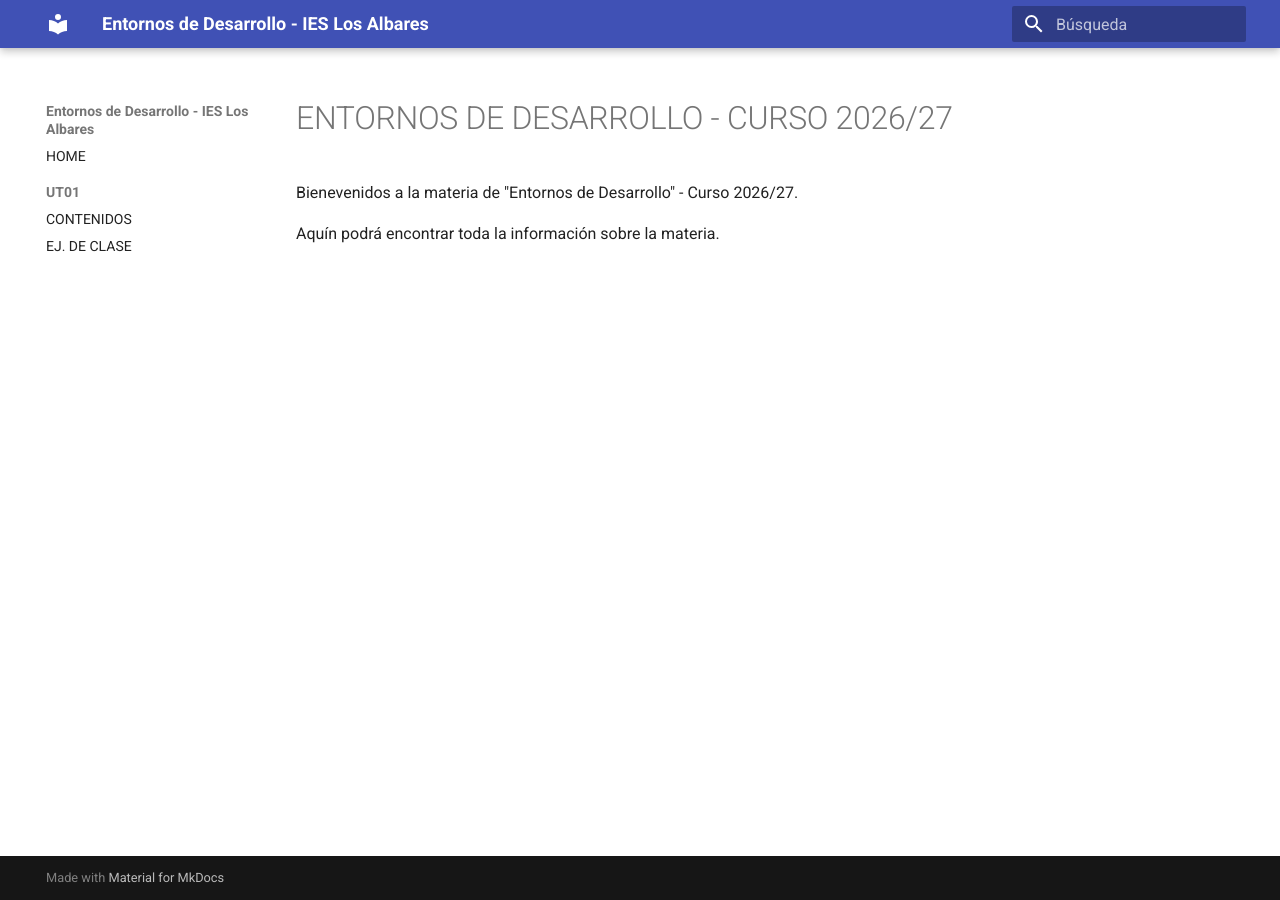
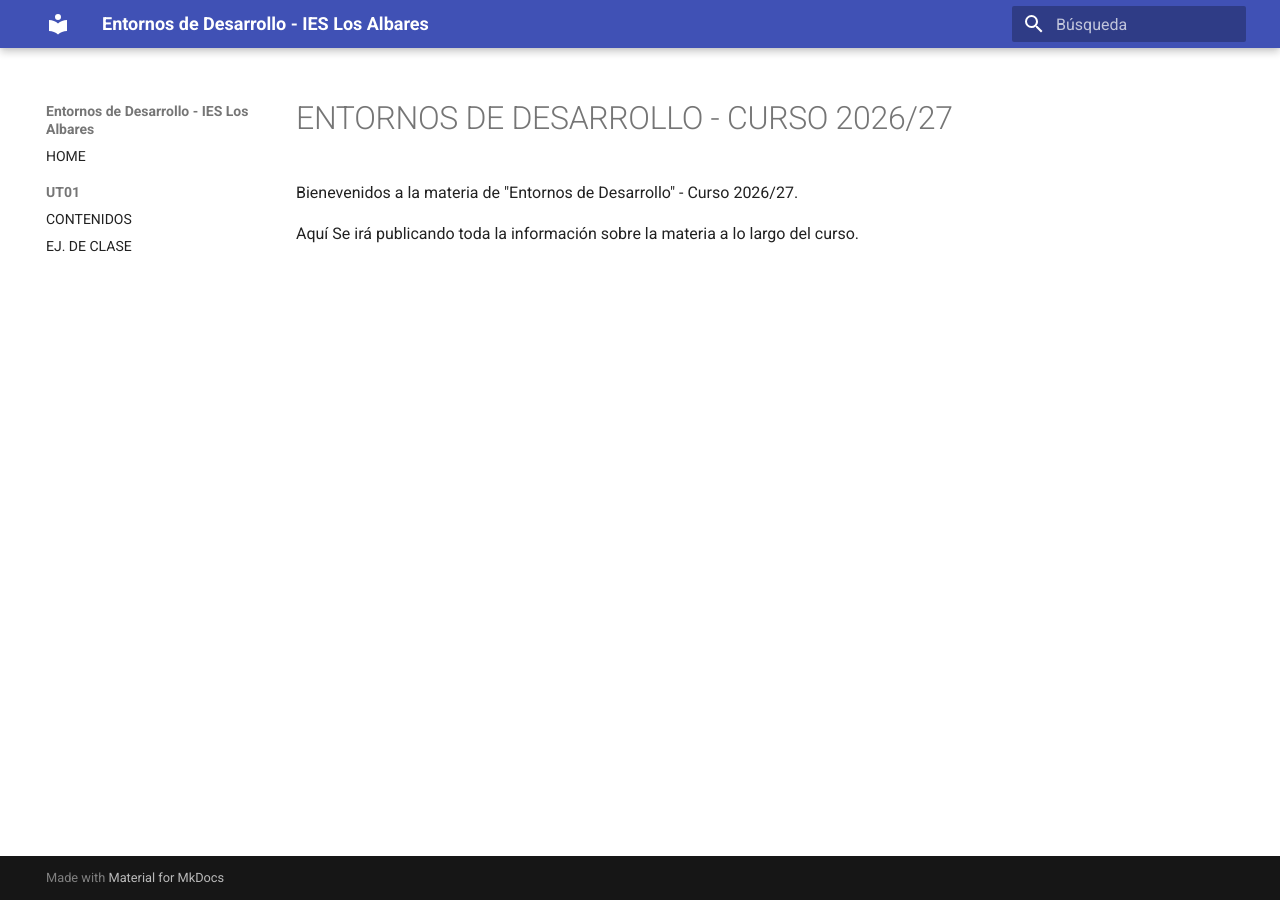
Before and after one commit to joaquinalbares/EEDD, an MkDocs documentation site: the page built from docs/index.md, in a window 1280 px wide. Built offline with MkDocs 1.6.1 and Material for MkDocs 9.7.7, drawn with Linux system fonts in a browser that asks for light colours.

Commit message:
Update index.md

```diff
--- a/docs/index.md
+++ b/docs/index.md
@@ -2,4 +2,4 @@
 
 Bienevenidos a la materia de "Entornos de Desarrollo" - Curso 2026/27.
 
-Aquín podrá encontrar toda la información sobre la materia.
+Aquí Se irá publicando toda la información sobre la materia a lo largo del curso.
```
